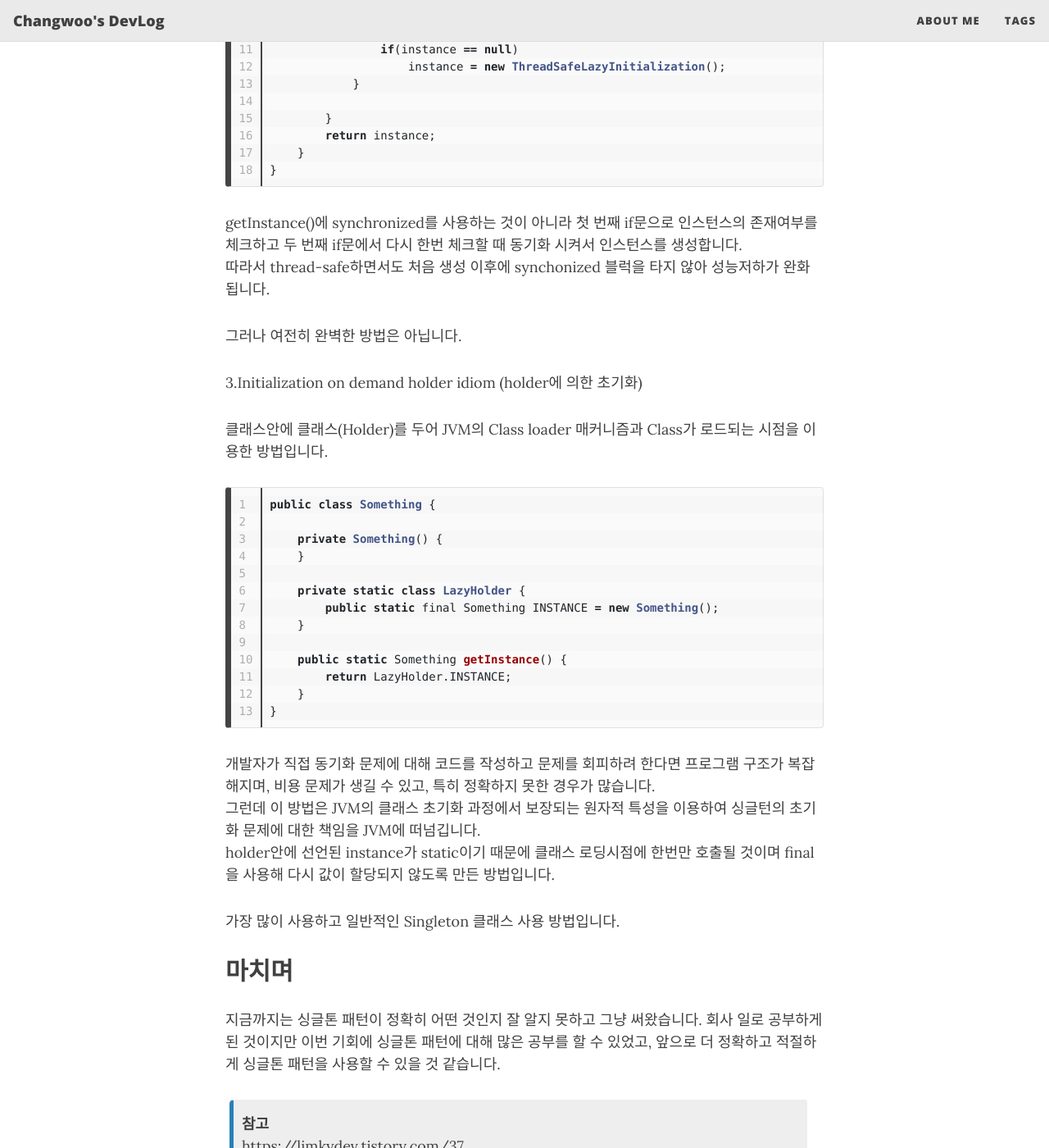
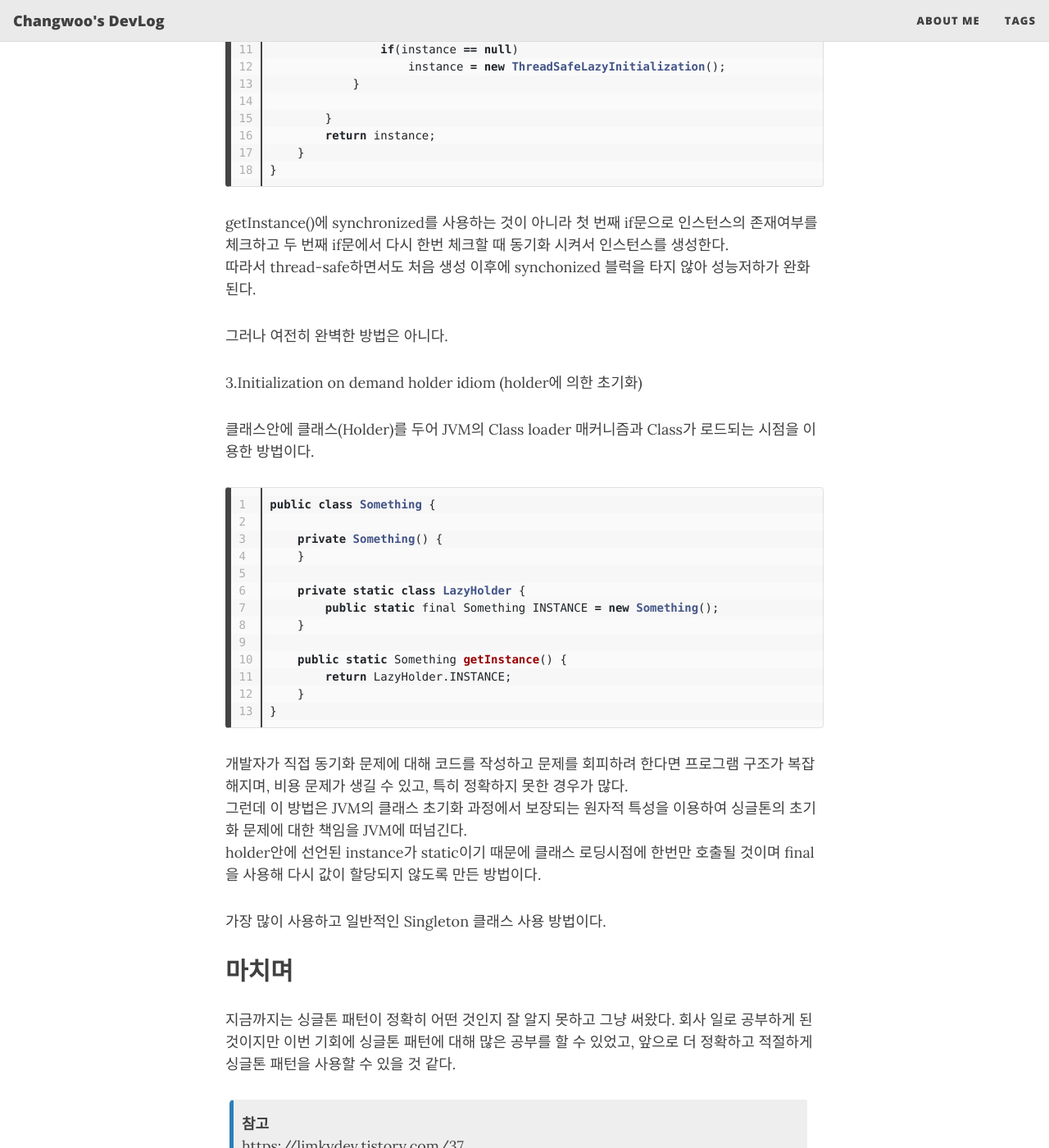
Before and after one commit to scw3812/scw3812.github.io, a Jekyll site: the page built from _posts/2021-01-03-singleton.md, in a window 1280 px wide and 1400 px high, scrolled down 2837 px. Shown: the whole window at 82% size. Built offline with Jekyll 4.4.1, drawn with Linux system fonts in a browser that asks for light colours; nearby versions of some CDN libraries; some of the changed text lies outside the part shown.

Commit message:
Update 2021-01-03-singleton.md

```diff
--- a/_posts/2021-01-03-singleton.md
+++ b/_posts/2021-01-03-singleton.md
@@ -5,34 +5,34 @@ subtitle: 안드로이드 싱글톤 패턴에 대하여
 tags: [개발, JAVA, Android, 디자인패턴]
 ---
 
-이번에 다니는 회사에서 싱글톤 패턴(Sigleton Pattern) 사용에 대한 회의를 하게 되었습니다. 회의 준비를
-위해 미리 싱글톤 패턴에 대해 공부할 필요가 있었고, 공부한 내용을 정리하여 블로그에 작성하려고 합니다.
+이번에 다니는 회사에서 싱글톤 패턴(Sigleton Pattern) 사용에 대한 회의를 하게 되었다. 회의 준비를
+위해 미리 싱글톤 패턴에 대해 공부할 필요가 있었고, 공부한 내용을 정리하여 블로그에 작성하려고 한다.
 
 ## 싱글톤 패턴(Singleton Pattern)이란?
 
 싱글톤 패턴(Singleton Pattern)이란 애플리케이션이 실행될 때 어떤 클래스가 최초 한번만 메모리를 할당(**static**)하고,
-그 메모리에 인스턴스를 만들어 사용하는 패턴입니다. 한번 생성한 인스턴스를 계속해서 재사용하는 패턴으로 자바의 경우 생성자를
-`private`으로 선언하고, `getInstance()` 메서드로 인스턴스를 반환하는 식으로 만듭니다.
+그 메모리에 인스턴스를 만들어 사용하는 패턴이다. 한번 생성한 인스턴스를 계속해서 재사용하는 패턴으로 자바의 경우 생성자를
+`private`으로 선언하고, `getInstance()` 메서드로 인스턴스를 반환하는 식으로 만든다.
 
-안드로이드의 경우 SharedPreferences 사용 클래스, Application 클래스 등에 사용합니다.
+안드로이드의 경우 SharedPreferences 사용 클래스, Application 클래스 등에 사용한다.
 
 ## 사용하는 이유
 
-1. 인스턴스를 매번 새로 생성하지 않아 **메모리 낭비를 방지**할 수 있습니다.
-2. 전역으로 만들어진 인스턴스이기 때문에 모든 애플리케이션 영역에서 같은 **데이터를 공유**할 수 있습니다.
-3. 싱글톤 클래스를 한번 만들고 나면 재사용하기 때문에 첫 생성 이후에는 성능이 좋아진다는 장점도 있습니다.
+1. 인스턴스를 매번 새로 생성하지 않아 **메모리 낭비를 방지**할 수 있다.
+2. 전역으로 만들어진 인스턴스이기 때문에 모든 애플리케이션 영역에서 같은 **데이터를 공유**할 수 있다.
+3. 싱글톤 클래스는 한번 만들고 나면 재사용하기 때문에 첫 생성 이후에는 성능이 좋아진다는 장점도 있다.
 
 안드로이드의 경우 액티비티나 클래스 사이에 클래스 전달이 번거롭기 때문에 클래스를 어디서든 사용할 수 있도록 하기 위해 싱글톤
-패턴을 적용합니다.
+패턴을 적용한다.
 
 ## 유의할 점
 
-1. 싱글톤 인스턴스가 너무 많은 일을 하거나 너무 많은 데이터를 공유하게 되면 각 클래스 간에 **결합도**가 높아져 ['개방-폐쇄 원칙'](https://ko.wikipedia.org/wiki/%EA%B0%9C%EB%B0%A9-%ED%8F%90%EC%87%84_%EC%9B%90%EC%B9%99)을 위배하게 됩니다.
+1. 싱글톤 인스턴스가 너무 많은 일을 하거나 너무 많은 데이터를 공유하게 되면 각 클래스 간에 **결합도**가 높아져 ['개방-폐쇄 원칙'](https://ko.wikipedia.org/wiki/%EA%B0%9C%EB%B0%A9-%ED%8F%90%EC%87%84_%EC%9B%90%EC%B9%99)을 위배하게 된다.
 2. **멀티쓰레드 환경**에서는 동기화처리를 하지 않으면 여러 객체가 생성될 수 있고, 그에 따라 공유된 데이터 값이 달라지는 문제가
-발생할 수 있습니다.
+발생할 수 있다.
 
 안드로이드의 경우 싱글톤 클래스가 **액티비티의 Context**를 가지는 경우가 생기는데 이 경우 액티비티가 종료되어도 싱글톤 클래스가
-Context를 계속 가지고 있어 메모리 누수가 발생하게 됩니다.
+Context를 계속 가지고 있어 메모리 누수가 발생하게 된다.
 
 ## 예제
 
@@ -68,8 +68,8 @@ public class DataManager {
 }
 {% endhighlight %}
 
-위와 같이 작성해 싱글톤 클래스가 가지게 된 activity를 onDestroy에서 null을 할당하는식으로 메모리 누수를 막을 수 있습니다.
-또, 만약 액티비티 라이프사이클에 영향받지 않는 싱글톤 클래스를 만들고 싶다면 activity 대신 Application의 Context를 넘겨주면 됩니다.
+위와 같이 작성해 싱글톤 클래스가 가지게 된 activity를 onDestroy에서 null을 할당하는식으로 메모리 누수를 막을 수 있다.
+또, 만약 액티비티 라이프사이클에 영향받지 않는 싱글톤 클래스를 만들고 싶다면 activity 대신 Application의 Context를 넘겨주면 된다.
 
 ### 멀티스레드에서 안전한 싱글톤 예제
 
@@ -92,8 +92,8 @@ public class ThreadSafeLazyInitialization{
 }
 {% endhighlight %}
 
-private static으로 인스턴스 변수를 만들고 private 생성자로 외부에서 생성을 막습니다. 그리고 `synchronized` 키워드를 사용해서 thread-safe하게 만듭니다.
-하지만 synchronized 특성상 비교적 큰 성능저하가 발생하므로 권장하지 않는 방법입니다.
+private static으로 인스턴스 변수를 만들고 private 생성자로 외부에서의 생성을 막는다. 그리고 `synchronized` 키워드를 사용해서 thread-safe하게 만든다.
+하지만 synchronized 특성상 비교적 큰 성능저하가 발생하므로 권장하지 않는 방법이다.
 
 2.Lazy initialization + Double-checked locking
 
@@ -118,14 +118,14 @@ public class ThreadSafeLazyInitialization {
 }
 {% endhighlight %}
 
-getInstance()에 synchronized를 사용하는 것이 아니라 첫 번째 if문으로 인스턴스의 존재여부를 체크하고 두 번째 if문에서 다시 한번 체크할 때 동기화 시켜서 인스턴스를 생성합니다.
-따라서 thread-safe하면서도 처음 생성 이후에 synchonized 블럭을 타지 않아 성능저하가 완화됩니다.
+getInstance()에 synchronized를 사용하는 것이 아니라 첫 번째 if문으로 인스턴스의 존재여부를 체크하고 두 번째 if문에서 다시 한번 체크할 때 동기화 시켜서 인스턴스를 생성한다.
+따라서 thread-safe하면서도 처음 생성 이후에 synchonized 블럭을 타지 않아 성능저하가 완화된다.
 
-그러나 여전히 완벽한 방법은 아닙니다.
+그러나 여전히 완벽한 방법은 아니다.
 
 3.Initialization on demand holder idiom (holder에 의한 초기화)
 
-클래스안에 클래스(Holder)를 두어 JVM의 Class loader 매커니즘과 Class가 로드되는 시점을 이용한 방법입니다.
+클래스안에 클래스(Holder)를 두어 JVM의 Class loader 매커니즘과 Class가 로드되는 시점을 이용한 방법이다.
 
 {% highlight javascript linenos %}
 public class Something {
@@ -143,16 +143,16 @@ public class Something {
 }
 {% endhighlight %}
 
-개발자가 직접 동기화 문제에 대해 코드를 작성하고 문제를 회피하려 한다면 프로그램 구조가 복잡해지며, 비용 문제가 생길 수 있고, 특히 정확하지 못한 경우가 많습니다.
-그런데 이 방법은 JVM의 클래스 초기화 과정에서 보장되는 원자적 특성을 이용하여 싱글턴의 초기화 문제에 대한 책임을 JVM에 떠넘깁니다.
-holder안에 선언된 instance가 static이기 때문에 클래스 로딩시점에 한번만 호출될 것이며 final을 사용해 다시 값이 할당되지 않도록 만든 방법입니다.
+개발자가 직접 동기화 문제에 대해 코드를 작성하고 문제를 회피하려 한다면 프로그램 구조가 복잡해지며, 비용 문제가 생길 수 있고, 특히 정확하지 못한 경우가 많다.
+그런데 이 방법은 JVM의 클래스 초기화 과정에서 보장되는 원자적 특성을 이용하여 싱글톤의 초기화 문제에 대한 책임을 JVM에 떠넘긴다.
+holder안에 선언된 instance가 static이기 때문에 클래스 로딩시점에 한번만 호출될 것이며 final을 사용해 다시 값이 할당되지 않도록 만든 방법이다.
 
-가장 많이 사용하고 일반적인 Singleton 클래스 사용 방법입니다.
+가장 많이 사용하고 일반적인 Singleton 클래스 사용 방법이다.
 
 ## 마치며
 
-지금까지는 싱글톤 패턴이 정확히 어떤 것인지 잘 알지 못하고 그냥 써왔습니다. 회사 일로 공부하게 된 것이지만 이번 기회에 싱글톤 패턴에
-대해 많은 공부를 할 수 있었고, 앞으로 더 정확하고 적절하게 싱글톤 패턴을 사용할 수 있을 것 같습니다.
+지금까지는 싱글톤 패턴이 정확히 어떤 것인지 잘 알지 못하고 그냥 써왔다. 회사 일로 공부하게 된 것이지만 이번 기회에 싱글톤 패턴에
+대해 많은 공부를 할 수 있었고, 앞으로 더 정확하고 적절하게 싱글톤 패턴을 사용할 수 있을 것 같다.
 
 {: .box-note}
 **참고**
```
